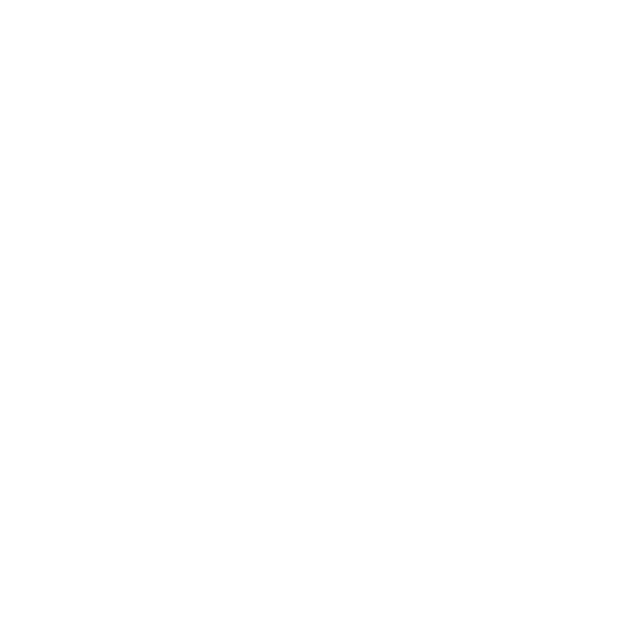
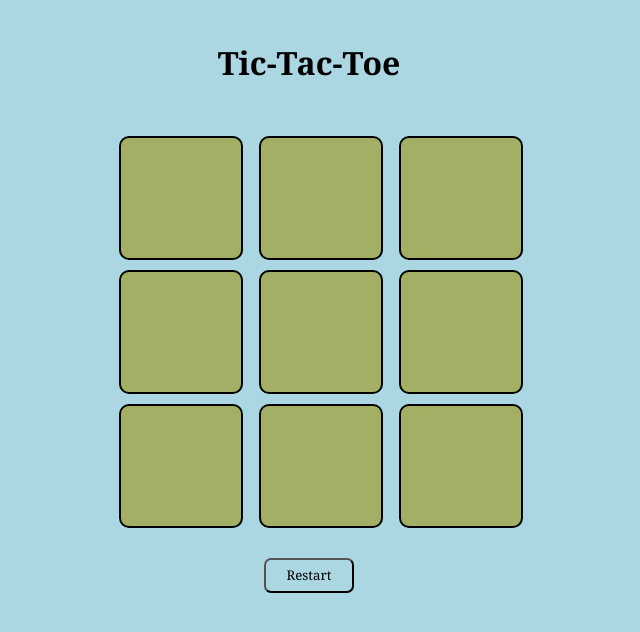
Before and after one commit to Bernalasecas/3EnRaya, a plain HTML site: page index.html in a window 1280 px wide. Shown: the whole page, without its empty margins (331-971 px from the left). Drawn offline with Linux system fonts and the light colour scheme.

Commit message:
Cogiendo Forma

```diff
--- a/index.html
+++ b/index.html
@@ -3,9 +3,37 @@
 <head>
     <meta charset="UTF-8">
     <meta name="viewport" content="width=device-width, initial-scale=1.0">
-    <title>Document</title>
+    <link rel="stylesheet" href="style.css">
+    <script src="javascript.js"></script>
+    <title>Tic-Tac-Toe</title>
 </head>
 <body>
 
+    <div id="cabeza">
+        <h1>Tic-Tac-Toe</h1>
+    </div>
+
+    <div id="principal">
+        <div id="top">
+            <div class="casilla" id="topLeft" onclick="jugar('topLeft')"> </div>
+            <div class="casilla" id="topMid" onclick="jugar('topMid')"> </div>
+            <div class="casilla" id="topRight" onclick="jugar('topRight')"> </div>
+        </div>
+        <div id="mid">
+            <div class="casilla" id="midLeft" onclick="jugar('midLeft')"> </div>
+            <div class="casilla" id="midMid" onclick="jugar('midMid')"> </div>
+            <div class="casilla" id="midRight" onclick="jugar('midRight')"> </div>
+        </div>
+        <div id="bot">
+            <div class="casilla" id="botLeft" onclick="jugar('botLeft')"> </div>
+            <div class="casilla" id="botMid" onclick="jugar('botMid')"> </div>
+            <div class="casilla" id="botRight" onclick="jugar('botRight')"> </div>
+        </div>
+    </div>
+
+    <div id="button">
+        <input type="button" value="Restart">
+    </div>
+
 </body>
 </html>
--- /dev/null
+++ b/javascript.js
@@ -0,0 +1,4 @@
+function jugar(id) {
+    var casilla = document.getElementById(id);
+    casilla.style.backgroundColor = "black";
+};
--- /dev/null
+++ b/style.css
@@ -0,0 +1,49 @@
+*{
+    font-family: Georgia, 'Times New Roman', Times, serif;
+    background-color: rgb(170, 215, 226);
+}
+
+.casilla{
+    width: 120px;
+    height: 120px;
+    background-color: rgb(162, 175, 101);
+    margin: 10px;
+    border: solid 2px black;
+    border-radius: 10px;
+    cursor: pointer;
+}
+
+.casilla:hover{
+    background-color: rgb(199, 77, 83);
+}
+
+#principal{
+    display: grid;
+    grid-template-columns: 120px 120px 120px;
+    justify-content: center;
+    grid-gap: 20px;
+    margin: auto;
+    align-items: center;
+}
+
+#cabeza{
+    display: grid;
+    justify-content: center;
+    margin: 20px;
+}
+
+#button {
+    display: grid;
+    justify-content: center;
+    margin: 20px;
+}
+
+input{
+    width: 90px;
+    height: 35px;
+    border-radius: 7px;
+}
+
+input:hover{
+    background-color: rgb(162, 175, 101)
+}
```
